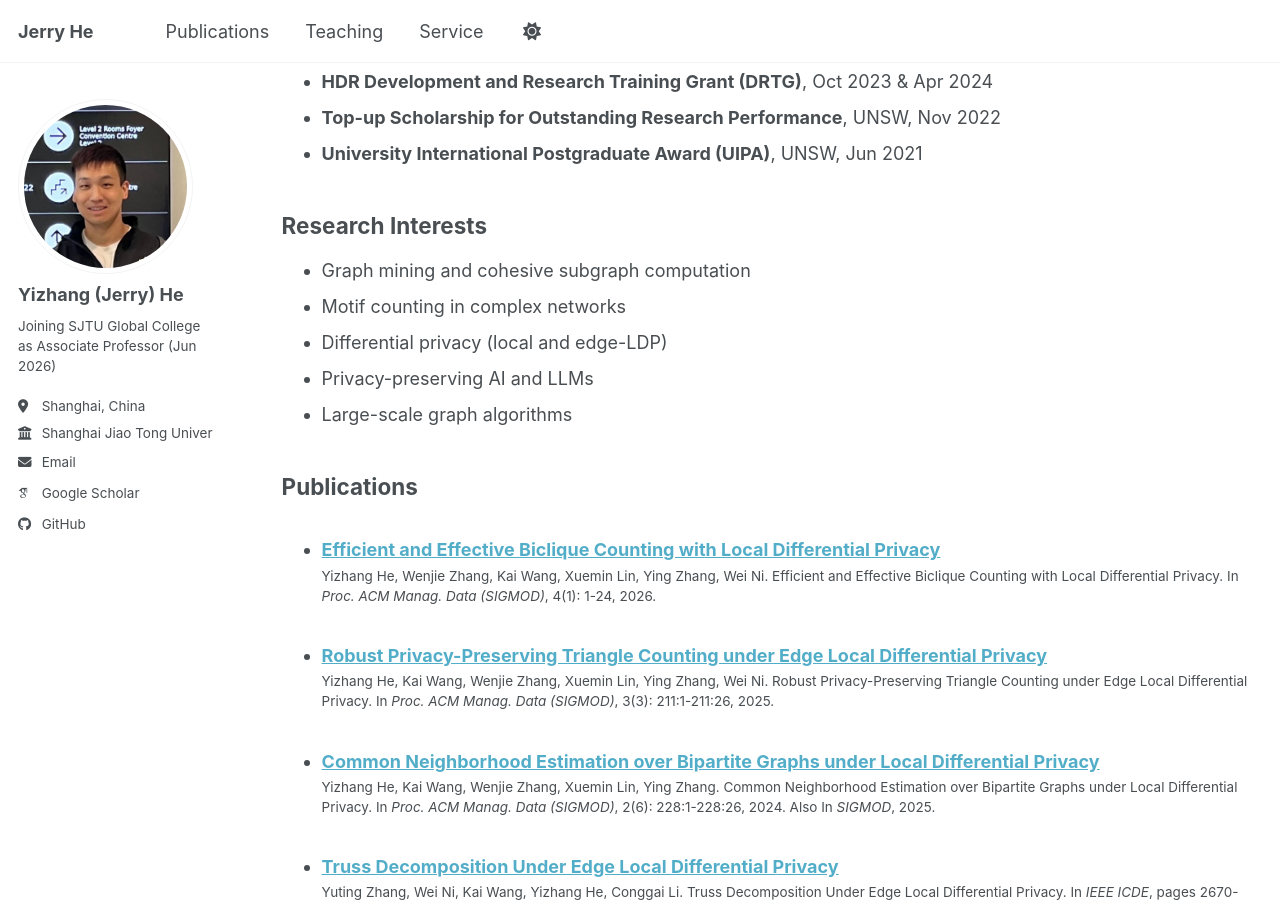
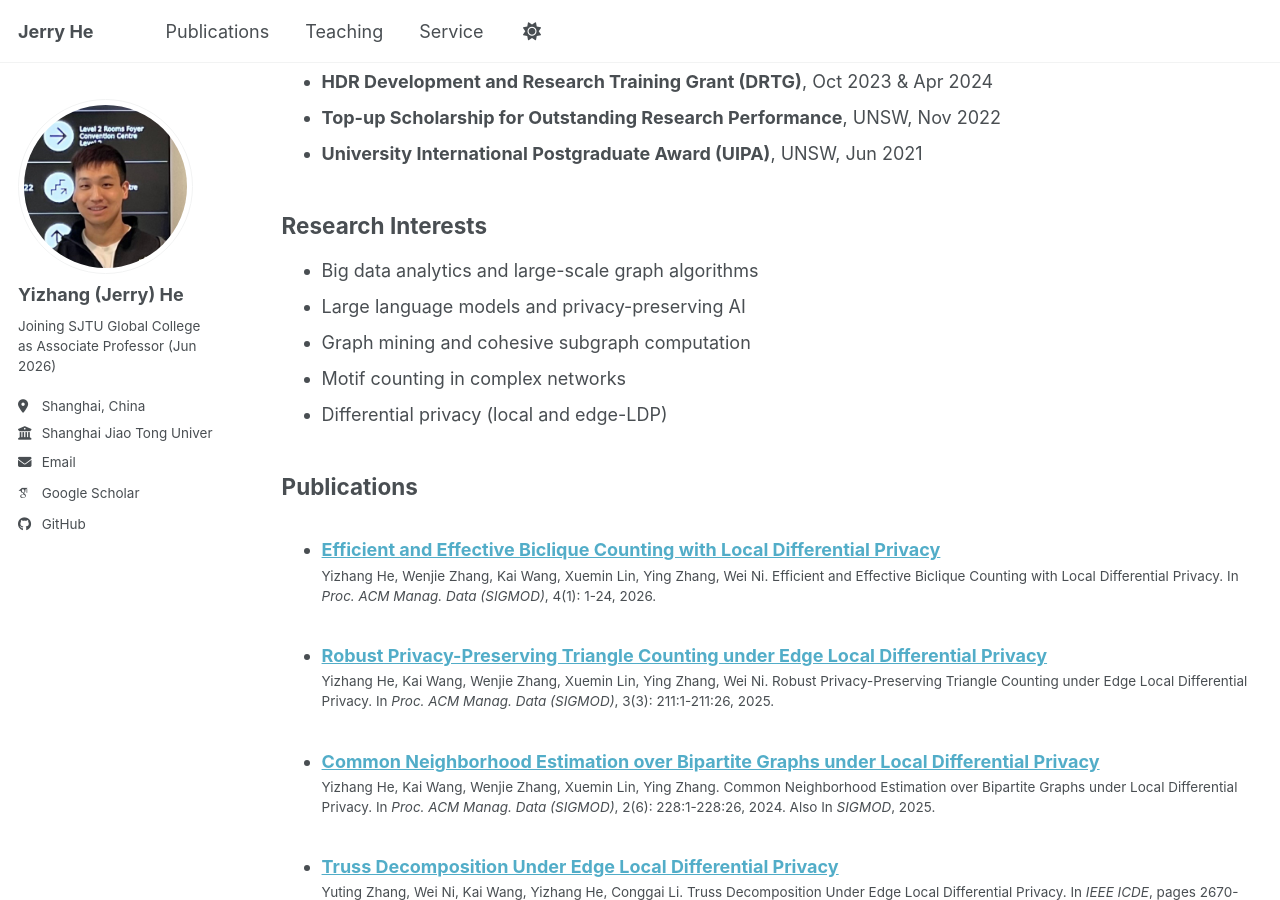
Before and after one commit to jerryUNSW/jerryUNSW.github.io, a Jekyll site: the page built from _pages/cv.md, in a window 1280 px wide and 900 px high, scrolled down 1171 px. Built offline with Jekyll 4.4.1, drawn with Linux system fonts in a browser that asks for light colours; some web fonts are replaced; a script bundle is joined from its source files by our own code; library files that are not in the unit come from our copies.

Commit message:
Highlight AI, data science, LLM, big data analytics in research interests

```diff
--- a/_pages/cv.md
+++ b/_pages/cv.md
@@ -50,11 +50,11 @@ redirect_from:
 
 ## Research Interests
 
+- Big data analytics and large-scale graph algorithms
+- Large language models and privacy-preserving AI
 - Graph mining and cohesive subgraph computation
 - Motif counting in complex networks
 - Differential privacy (local and edge-LDP)
-- Privacy-preserving AI and LLMs
-- Large-scale graph algorithms
 
 ## Publications
 
```
Also changed, not shown: _pages/about.md (+1 -1 lines).
